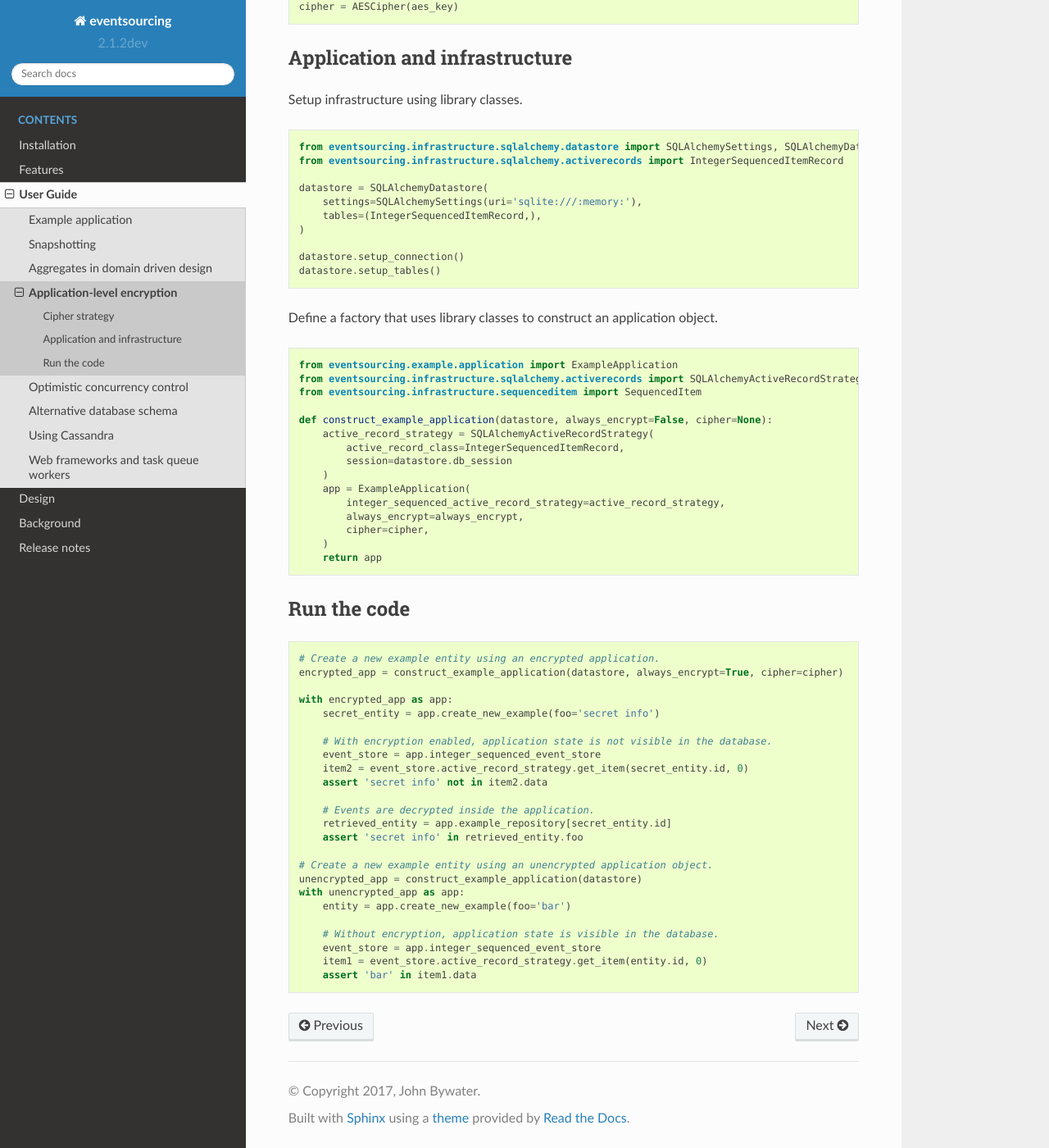
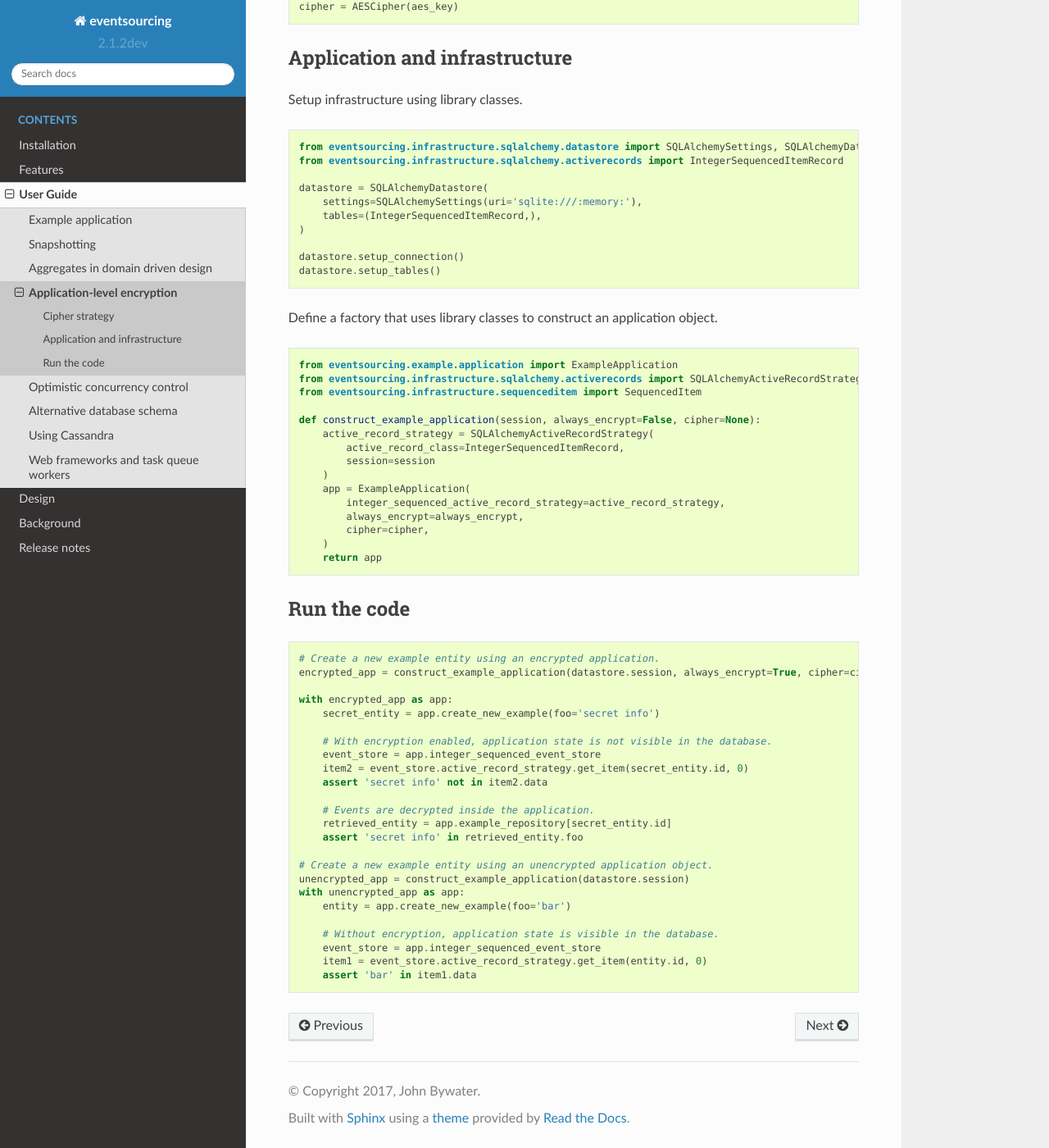
Before and after one commit to pyeventsourcing/eventsourcing, a Sphinx documentation site: the page built from docs/topics/user_guide/encryption.rst, in a window 1280 px wide and 1400 px high, scrolled down 513 px. Shown: the whole window at 82% size. Built offline with Sphinx 7.4.7 and the Read the Docs theme 2.0.0, drawn with Linux system fonts in a browser that asks for light colours.

Commit message:
Renamed session (was db_session). Changed apps to get session object.

```diff
--- a/docs/topics/user_guide/aggregates_in_ddd.rst
+++ b/docs/topics/user_guide/aggregates_in_ddd.rst
@@ -164,10 +164,10 @@ Define an application class that uses the model and infrastructure.
 
 
     class ExampleDDDApplication(object):
-        def __init__(self, datastore):
+        def __init__(self, session):
             self.event_store = EventStore(
                 active_record_strategy=SQLAlchemyActiveRecordStrategy(
-                    session=datastore.db_session,
+                    session=session,
                     active_record_class=IntegerSequencedItemRecord,
                 ),
                 sequenced_item_mapper=SequencedItemMapper(
@@ -210,7 +210,7 @@ method is called.
 
 .. code:: python
 
-    with ExampleDDDApplication(datastore) as app:
+    with ExampleDDDApplication(datastore.session) as app:
 
         # Create a new aggregate.
         aggregate = app.create_example_aggregate()
--- a/docs/topics/user_guide/concurrency.rst
+++ b/docs/topics/user_guide/concurrency.rst
@@ -36,11 +36,11 @@ Define a factory that uses library classes to construct an application object.
     from eventsourcing.infrastructure.sqlalchemy.activerecords import SQLAlchemyActiveRecordStrategy
     from eventsourcing.infrastructure.sequenceditem import SequencedItem
 
-    def construct_example_application(datastore):
+    def construct_example_application(session):
         active_record_strategy = SQLAlchemyActiveRecordStrategy(
             active_record_class=IntegerSequencedItemRecord,
             sequenced_item_class=SequencedItem,
-            session=datastore.db_session
+            session=session
         )
         app = ExampleApplication(
             integer_sequenced_active_record_strategy=active_record_strategy
@@ -57,7 +57,7 @@ Use the application to get two instances of the same entity, and try to change t
 
     from eventsourcing.exceptions import ConcurrencyError
 
-    with construct_example_application(datastore) as app:
+    with construct_example_application(datastore.session) as app:
 
         entity = app.create_new_example(foo='bar1')
 
--- a/docs/topics/user_guide/encryption.rst
+++ b/docs/topics/user_guide/encryption.rst
@@ -52,10 +52,10 @@ Define a factory that uses library classes to construct an application object.
     from eventsourcing.infrastructure.sqlalchemy.activerecords import SQLAlchemyActiveRecordStrategy
     from eventsourcing.infrastructure.sequenceditem import SequencedItem
 
-    def construct_example_application(datastore, always_encrypt=False, cipher=None):
+    def construct_example_application(session, always_encrypt=False, cipher=None):
         active_record_strategy = SQLAlchemyActiveRecordStrategy(
             active_record_class=IntegerSequencedItemRecord,
-            session=datastore.db_session
+            session=session
         )
         app = ExampleApplication(
             integer_sequenced_active_record_strategy=active_record_strategy,
@@ -71,7 +71,7 @@ Run the code
 .. code:: python
 
     # Create a new example entity using an encrypted application.
-    encrypted_app = construct_example_application(datastore, always_encrypt=True, cipher=cipher)
+    encrypted_app = construct_example_application(datastore.session, always_encrypt=True, cipher=cipher)
 
     with encrypted_app as app:
         secret_entity = app.create_new_example(foo='secret info')
@@ -86,7 +86,7 @@ Run the code
         assert 'secret info' in retrieved_entity.foo
 
     # Create a new example entity using an unencrypted application object.
-    unencrypted_app = construct_example_application(datastore)
+    unencrypted_app = construct_example_application(datastore.session)
     with unencrypted_app as app:
         entity = app.create_new_example(foo='bar')
 
--- a/docs/topics/user_guide/schema.rst
+++ b/docs/topics/user_guide/schema.rst
@@ -69,10 +69,10 @@ Then redefine the application class to use the new sequenced item and active rec
 
 
     class Application(object):
-        def __init__(self, datastore):
+        def __init__(self, session):
             self.event_store = EventStore(
                 active_record_strategy=SQLAlchemyActiveRecordStrategy(
-                    session=datastore.db_session,
+                    session=session,
                     active_record_class=StoredEventRecord,
                     sequenced_item_class=StoredEvent,
                 ),
@@ -124,7 +124,7 @@ Then you can use the application as before, and your events will be stored as "s
 
 .. code:: python
 
-    with Application(datastore) as app:
+    with Application(datastore.session) as app:
 
         entity = app.create_example(foo='bar1')
 
```
Also changed, not shown: docs/topics/user_guide/example_application.rst (+4 -4 lines), docs/topics/user_guide/snapshotting.rst (+4 -4 lines), 10 other files.
